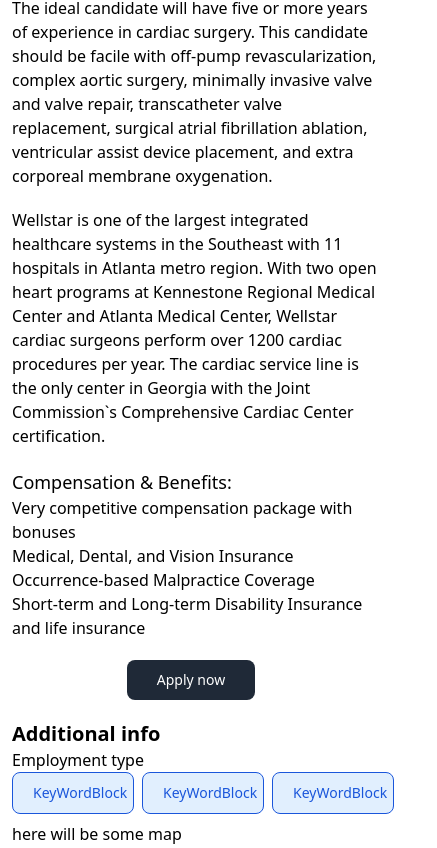
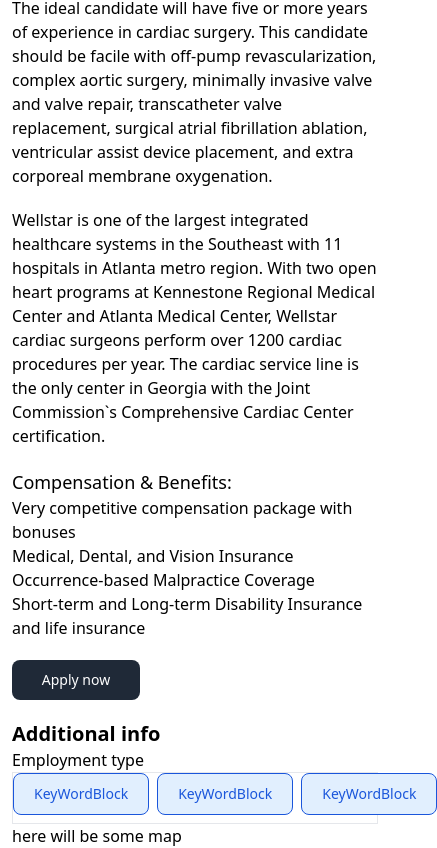
Before and after one commit to mishaaaaaaa/aleann-jobsboard, a React (Create React App) app: page / in a window 390 px wide. Shown: the part 786-1634 px from the top of the page, 437 px wide, since content can reach past the window. Built offline with nearby package versions, Linux system fonts and the light colour scheme.

Commit message:
update btn component&need to fix keywordblock

```diff
--- a/package.json
+++ b/package.json
@@ -10,6 +10,7 @@
     "@types/node": "^16.18.3",
     "@types/react": "^18.0.25",
     "@types/react-dom": "^18.0.8",
+    "clsx": "^1.2.1",
     "flowbite": "^1.5.3",
     "flowbite-react": "^0.3.4",
     "react": "^18.2.0",
--- a/src/components/JobDetails.tsx
+++ b/src/components/JobDetails.tsx
@@ -19,7 +19,7 @@
             <div className="">Share</div>
           </div>
         </div>
-        <Button content="Apply now" />
+        <Button content="Apply now" className="btn" hidden={true} />
         <div className="flex flex-wrap w-full ">
           <div className="job-title md:w-1/2 order-1 font-semibold">
             Arbeitsmediziner/-in / Betriebsmediziner/-in (m/w/d) oder einen
@@ -102,21 +102,20 @@
             </ul>
           </div>
           {/* refactor btn in component so i can add proprty to hide/unhide btn on small screens */}
-          <button
-            type="button"
-            className="w-32 text-white bg-gray-800 hover:bg-gray-900 focus:outline-none focus:ring-4 focus:ring-gray-300 font-medium rounded-lg text-sm px-5 py-2.5 mr-2 mb-2 dark:bg-gray-800 dark:hover:bg-gray-700 dark:focus:ring-gray-700 dark:border-gray-700 self-center md:self-start"
-          >
-            Apply now
-          </button>
+          <Button
+            content="Apply now"
+            hidden={false}
+            className="self-center md:self-start"
+          />
         </div>
         <div className="aditional_info grow">
           <p className="text-xl font-semibold">Additional info</p>
           <div className="employment_type">
             <p>Employment type</p>
-            <div className="flex">
-              <KeyWordBlock />
-              <KeyWordBlock />
-              <KeyWordBlock />
+            <div className="flex border">
+              <KeyWordBlock content="Full time" />
+              <KeyWordBlock content="Part time" />
+              <KeyWordBlock content="Temporary" />
             </div>
           </div>
           <div className="benefits"></div>
--- a/src/components/ui-kit/Button.tsx
+++ b/src/components/ui-kit/Button.tsx
@@ -1,15 +1,21 @@
 import React from "react";
+import clsx from "clsx";
 
 type ButtonProps = {
   content: string;
+  className: string;
+  hidden: boolean;
 };
 
 export default function Button(props: ButtonProps) {
+  const { content, className, hidden } = props;
+  const classes = clsx(
+    "w-32 text-white bg-gray-800 hover:bg-gray-900 focus:outline-none focus:ring-4 focus:ring-gray-300 font-medium rounded-lg text-sm px-5 py-2.5 mr-2 mb-2 dark:bg-gray-800 dark:hover:bg-gray-700 dark:focus:ring-gray-700 dark:border-gray-700",
+    { hidden: hidden, "md:block": hidden }
+  );
+  console.log(content, className);
   return (
-    <button
-      type="button"
-      className="w-32 text-white bg-gray-800 hover:bg-gray-900 focus:outline-none focus:ring-4 focus:ring-gray-300 font-medium rounded-lg text-sm px-5 py-2.5 mr-2 mb-2 dark:bg-gray-800 dark:hover:bg-gray-700 dark:focus:ring-gray-700 dark:border-gray-700 hidden md:block"
-    >
+    <button type="button" className={classes}>
       {props.content}
     </button>
   );
--- a/src/components/ui-kit/KeyWordBlock.tsx
+++ b/src/components/ui-kit/KeyWordBlock.tsx
@@ -2,7 +2,7 @@
 
 export default function KeyWordBlock() {
   return (
-    <div className="text-blue-700 bg-blue-100 border border-blue-700  font-medium rounded-lg text-sm px-5 py-2.5 text-center mr-2 mb-2 w-1/3">
+    <div className="text-blue-700 bg-blue-100 border border-blue-700  font-medium rounded-lg text-sm px-5 py-2.5 text-center mr-2 mb-2 flex-1">
       KeyWordBlock
     </div>
   );
```
Also changed, not shown: 1 other file (tests, documents, lock files or other folders).
